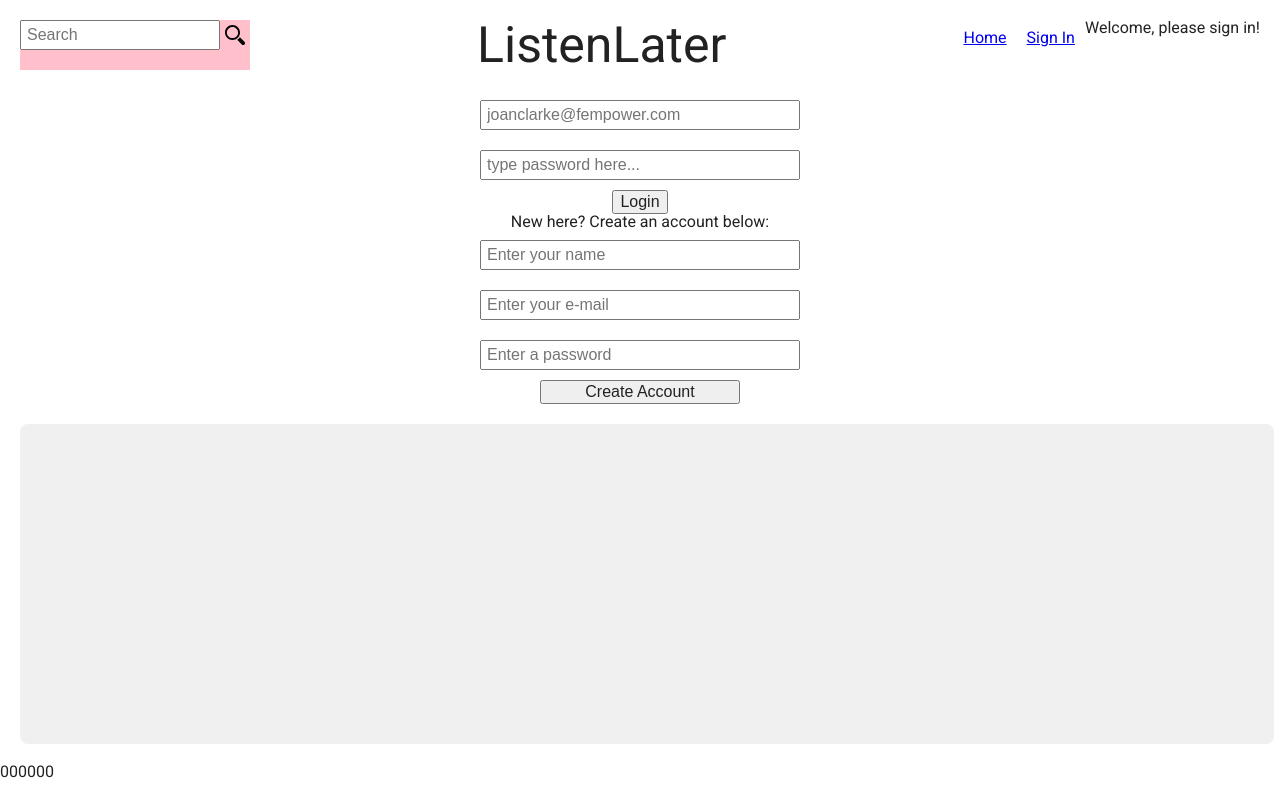
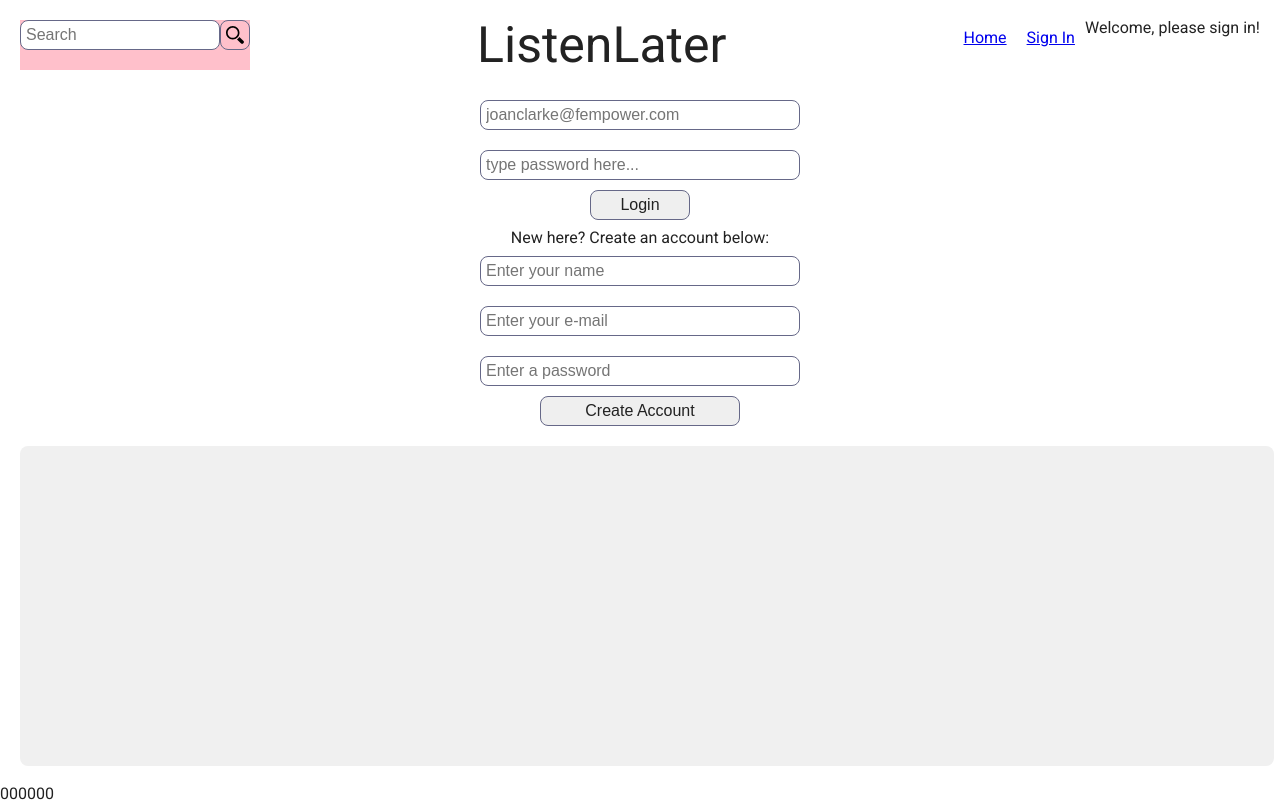
Before and after one commit to davidagitlen/tune-in-later, a React (Create React App) app: page /login in a window 1280 px wide. Built offline with nearby package versions, Linux system fonts and the light colour scheme; no server answers.

Commit message:
Continue styling Book cards, add preliminary styling to forms

```diff
--- a/src/Book/Book.js
+++ b/src/Book/Book.js
@@ -9,11 +9,9 @@ import PropTypes from 'prop-types';
 import './Book.scss';
 
 class Book extends Component {
-
   state={
     buttonWasClicked: false
   }
-
 
   handleFavorite = (e) => {
     e.stopPropagation();
@@ -48,21 +46,20 @@ class Book extends Component {
 
 
   render() {
-
-    // console.log(this.props.selectedBook)
     const { title, artist, image } = this.props.book;
     const isFavorite = this.props.favorites.find(obj => obj.book_id === this.props.book.id);
     const favoriteClass = isFavorite ? 'Book favorited' : 'Book';
     const favoriteStar = isFavorite ? activeStar : star;
-    const bookElement = <article className={favoriteClass} onClick={() => this.props.setSelectedBook(this.props.book)}>
+    const bookElement =
+    <article className={favoriteClass} onClick={() => this.props.setSelectedBook(this.props.book)}>
       <div className="img">
         <img src={image} alt='' />
       </div>
       <div className="bookInfo">
         <h2>{title}</h2>
         <h3>{artist}</h3>
-        <button onClick={this.handleButtonClick}><img src={favoriteStar} alt='' />Favorite</button>
       </div>
+      <button onClick={this.handleButtonClick}><img src={favoriteStar} alt=''/>Favorite</button>
     </article>;
 
     if (!this.props.currentUser && this.state.buttonWasClicked) {
@@ -80,6 +77,7 @@ class Book extends Component {
       </>
     )
   }
+
 }
 
 const mapStateToProps = state => ({
--- a/src/containers/LoginForm/LoginForm.scss
+++ b/src/containers/LoginForm/LoginForm.scss
@@ -2,6 +2,23 @@
   display: flex;
   flex-direction: column;
   align-items: center;
+  margin: 0px 0px 10px 0px;
+
+  & button {
+  height: 30px;
+  width: 100px;
+  border: .5px solid #666888;
+  border-radius: 8px;
+
+    &:hover,
+    &:focus {
+      font-style: italic;
+      color: #3EB560;
+      border: 1.5px solid #4A62C3;
+    }
+
+  }
+
 }
 
 input {
@@ -9,4 +26,11 @@ input {
   margin: 10px;
   padding: 5px;
   width: 25%;
+  border: 1px solid #666888;
+  border-radius: 8px;
+
+  &:focus {
+    border: 1.5px solid #4A62C3;
+  }
+
 }
--- a/src/containers/NewUserForm/NewUserForm.scss
+++ b/src/containers/NewUserForm/NewUserForm.scss
@@ -4,6 +4,22 @@
   align-items: center;
 
   & button {
+  height: 30px;
+  width: 100px;
+  border: .5px solid #666888;
+  border-radius: 8px;
+
+    &:hover,
+    &:focus {
+      font-style: italic;
+      color: #3EB560;
+      border: 1.5px solid #4A62C3;
+    }
+
+  }
+
+  & button {
     width: 200px;
   }
+
 }
--- a/src/containers/SearchForm/SearchForm.scss
+++ b/src/containers/SearchForm/SearchForm.scss
@@ -1,12 +1,10 @@
 .SearchForm {
-
   background: pink;
 
   & form {
     display: flex;
-  flex-direction: row;
+    flex-direction: row;
     margin: 0;
-
   }
       & input{
         width: 200px;
@@ -26,4 +24,5 @@
     height: 30px;
     margin: 0
   }
+
 }
```
Lines whose indentation alone changed are shown as unchanged.
